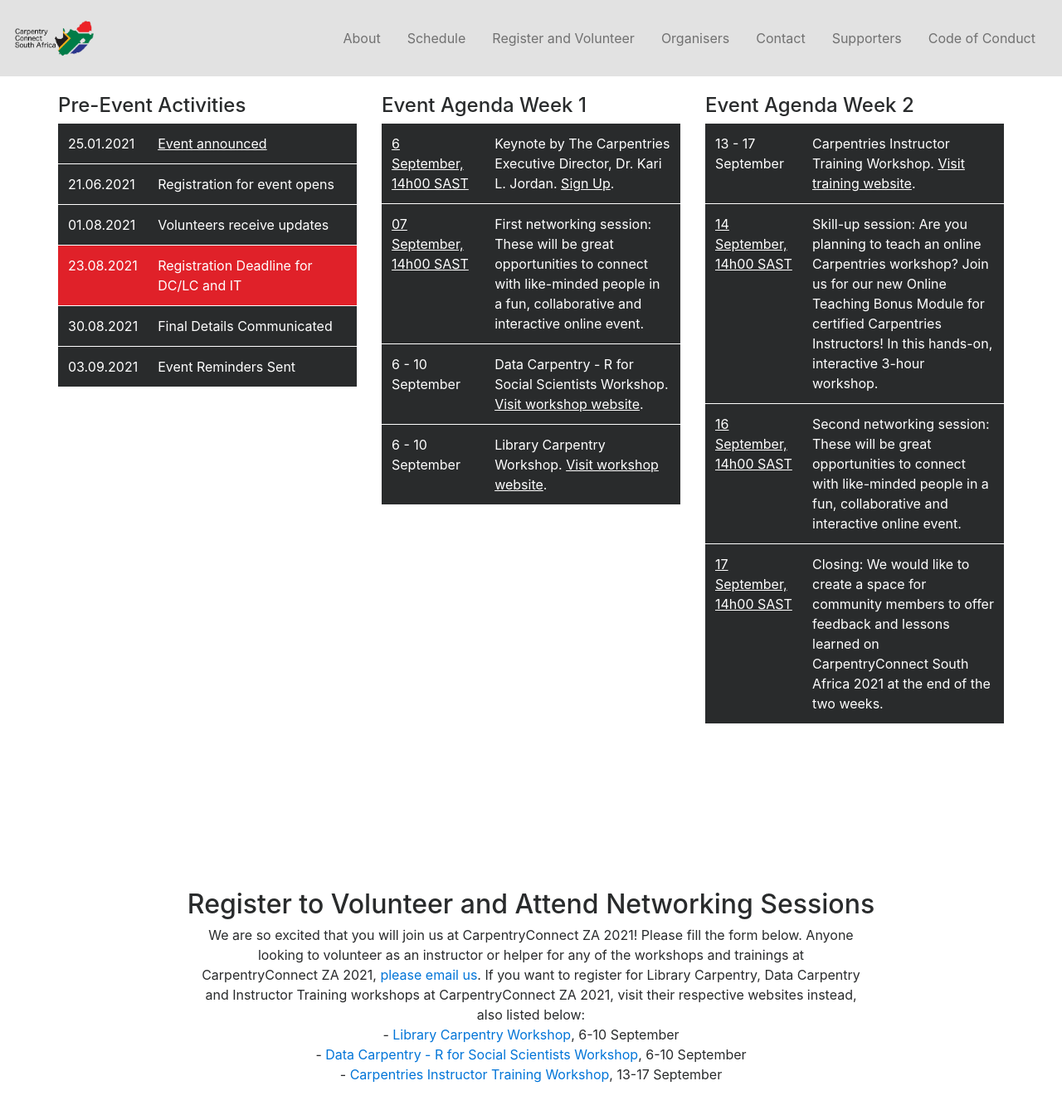
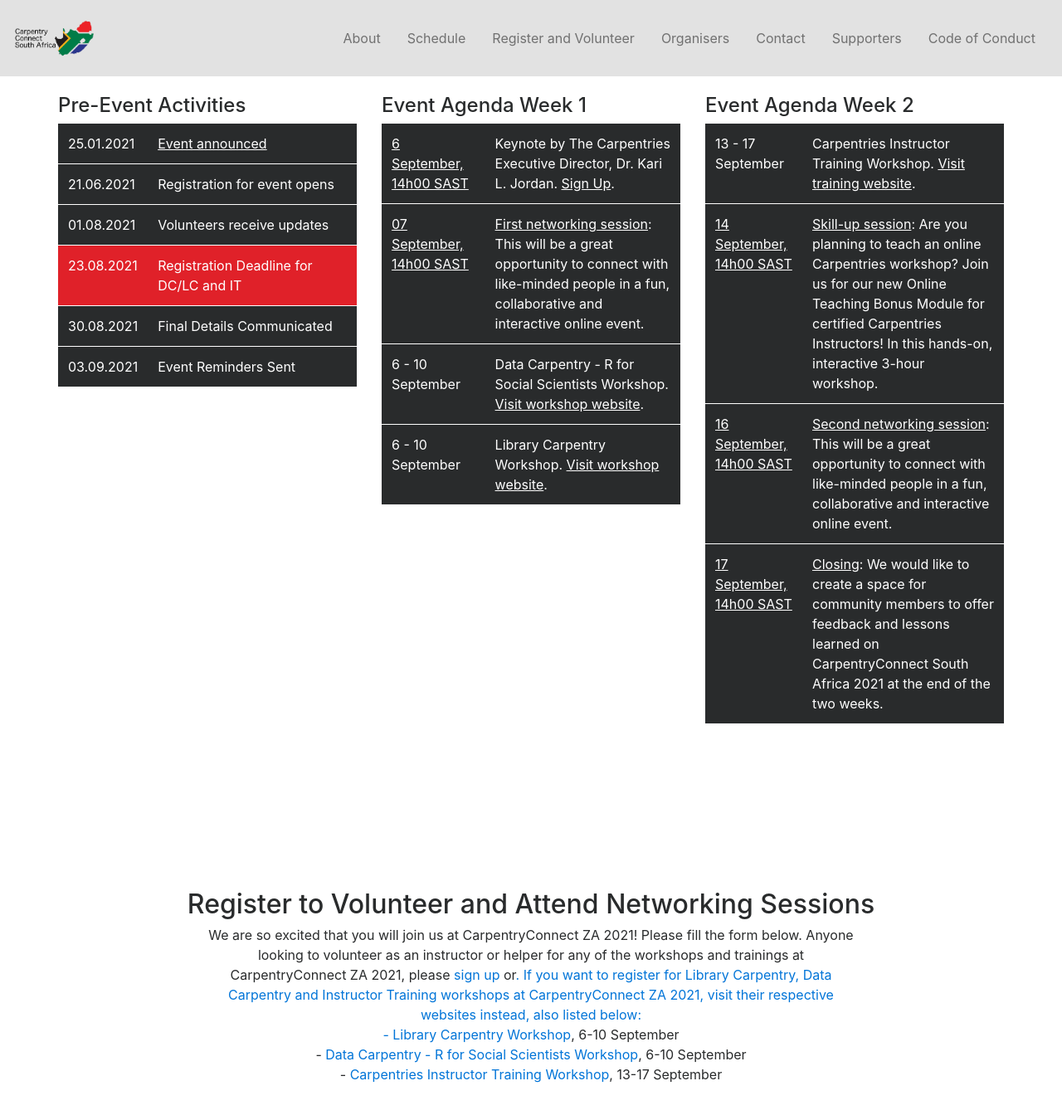
Before and after one commit to CarpentryConnect/za.carpentryconnect.org, a Jekyll site: the page built from index.html, in a window 1280 px wide and 1400 px high, scrolled down 2185 px. Shown: the top 1344 px of the window at 83% size. Built offline with Jekyll 4.4.1, drawn with Linux system fonts in a browser that asks for light colours; nearby versions of some CDN libraries.

Commit message:
linking to various etherpads and spreadsheets

```diff
--- a/index.html
+++ b/index.html
@@ -143,7 +143,7 @@
                         <a href ="https://www.timeanddate.com/worldclock/fixedtime.html?msg=SkillUp%20Session&iso=20210907T14">07 September, 14h00 SAST</a>
                     </td>
                     <td>
-                        First networking session: These will be great opportunities to connect with like-minded people in a fun, collaborative and interactive online event.
+                        <a href ="https://pad.carpentries.org/CCZA_Networking">First networking session</a>: This will be a great opportunity to connect with like-minded people in a fun, collaborative and interactive online event.
                     </td>
                 </tr>
                 <tr>
@@ -181,7 +181,7 @@
                       <a href ="https://www.timeanddate.com/worldclock/fixedtime.html?msg=SkillUp%20Session&iso=20210914T14">14 September, 14h00 SAST</a>
                   </td>
                   <td>
-                      Skill-up session: Are you planning to teach an online Carpentries workshop? Join us for our new Online Teaching Bonus Module for certified Carpentries Instructors! In this hands-on, interactive 3-hour workshop.
+                      <a href = "https://pad.carpentries.org/bonus-module-2021-09-14">Skill-up session</a>: Are you planning to teach an online Carpentries workshop? Join us for our new Online Teaching Bonus Module for certified Carpentries Instructors! In this hands-on, interactive 3-hour workshop.
                   </td>
               </tr>
               <tr>
@@ -189,7 +189,7 @@
                       <a href ="https://www.timeanddate.com/worldclock/fixedtime.html?msg=SkillUp%20Session&iso=20210916T14">16 September, 14h00 SAST</a>
                   </td>
                   <td>
-                      Second networking session: These will be great opportunities to connect with like-minded people in a fun, collaborative and interactive online event.
+                      <a href ="https://pad.carpentries.org/CCZA_Networking">Second networking session</a>: This will be a great opportunity to connect with like-minded people in a fun, collaborative and interactive online event.
                   </td>
               </tr>
               <tr>
@@ -210,7 +210,7 @@
     <div class="container">
         <h2 class="text-center footer-title-h3">Register to Volunteer and Attend Networking Sessions</h2>
         <p id="participants-text">
-            We are so excited that you will join us at CarpentryConnect ZA 2021! Please fill the form below. Anyone looking to volunteer as an instructor or helper for any of the workshops and trainings at CarpentryConnect ZA 2021, <a href ="mailto:admin-afr@carpentries.org">please email us</a>. If you want to register for Library Carpentry, Data Carpentry and Instructor Training workshops at CarpentryConnect ZA 2021, visit their respective websites instead, also listed below:<br>
+            We are so excited that you will join us at CarpentryConnect ZA 2021! Please fill the form below. Anyone looking to volunteer as an instructor or helper for any of the workshops and trainings at CarpentryConnect ZA 2021, please <a href ="https://docs.google.com/spreadsheets/d/1YhTAzEalDqKUowgej7aRa7E1K0XcB6ZezoVUt6VN2qY/edit#gid=757335911">sign up</a> or<a href ="mailto:admin-afr@carpentries.org" email us</a>. If you want to register for Library Carpentry, Data Carpentry and Instructor Training workshops at CarpentryConnect ZA 2021, visit their respective websites instead, also listed below:<br>
               - <a href = "https://nwueresearch.github.io/2021-09-06-CCZA_LC_2021/">Library Carpentry Workshop</a>, 6-10 September<br>
               - <a href = "https://nwu-eresearch.github.io/2021-09-06-CCZA_DC_2021/">Data Carpentry - R for Social Scientists Workshop</a>, 6-10 September<br>
               - <a href = "https://nwu-eresearch.github.io/2021-09-13-ttt-CarpentryConnect/">Carpentries Instructor Training Workshop</a>, 13-17 September<br>
```
Also changed, not shown: other parts of index.html (+1 -1 lines).
